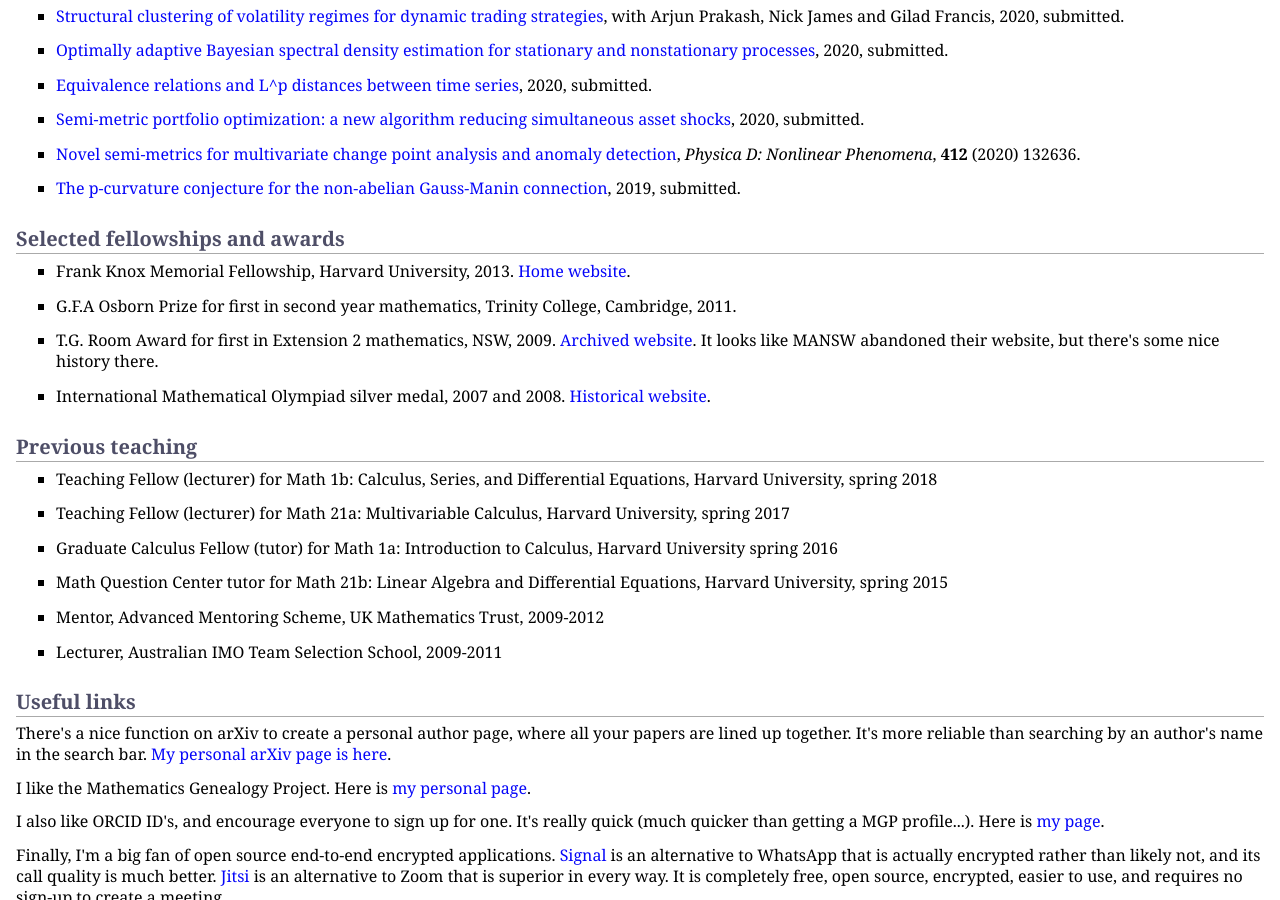
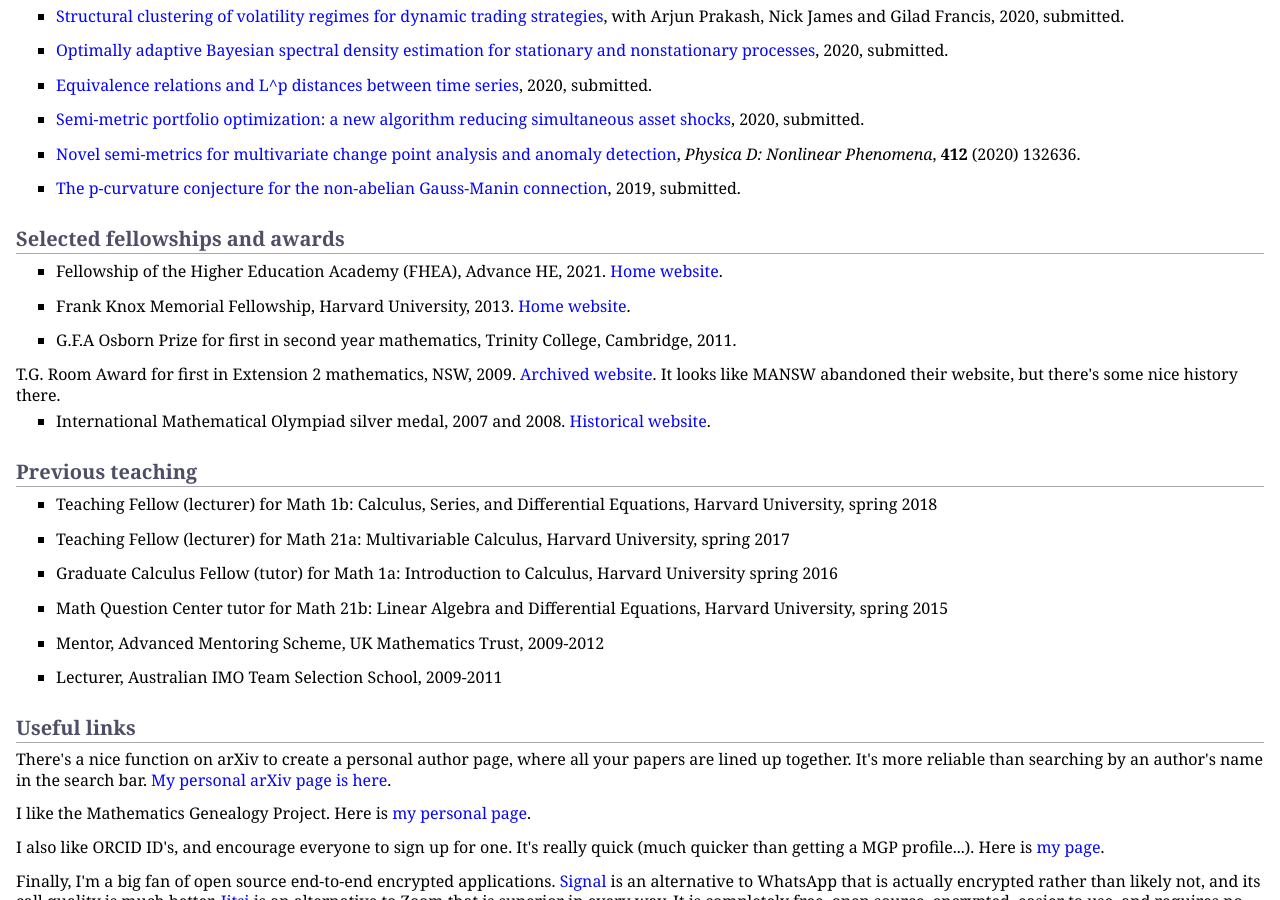
Before and after one commit to MaxMenzies/maxmenzies.com, a Jekyll site: the page index.html, which Jekyll copies as it is, in a window 1280 px wide and 900 px high, scrolled down 919 px. Built offline with Jekyll 4.4.1, drawn with Linux system fonts in a browser that asks for light colours.

Commit message:
Update index.html

```diff
--- a/index.html
+++ b/index.html
@@ -107,6 +107,10 @@
 </ul>
 <h2>Selected fellowships and awards</h2>
 <ul>
+<li><p>Fellowship of the Higher Education Academy (FHEA), Advance HE, 2021. <a href="https://www.advance-he.ac.uk/fellowship">Home website</a>. </p>
+</li>
+</ul>
+<ul>
 <li><p>Frank Knox Memorial Fellowship, Harvard University, 2013. <a href="https://frankknox.harvard.edu">Home website</a>. </p>
 </li>
 </ul>
@@ -114,10 +118,10 @@
 <li><p>G.F.A Osborn Prize for first in second year mathematics, Trinity College, Cambridge, 2011.</p>
 </li>
 </ul>
-<ul>
-<li><p>T.G. Room Award for first in Extension 2 mathematics, NSW, 2009. <a href="http://web.archive.org/web/20110323043756/https://www.mansw.nsw.edu.au/studentservices/tgroom-award.htm">Archived website</a>. It looks like MANSW abandoned their website, but there's some nice history there.</p>
-</li>
-</ul>
+<!ul>
+<!li><p>T.G. Room Award for first in Extension 2 mathematics, NSW, 2009. <a href="http://web.archive.org/web/20110323043756/https://www.mansw.nsw.edu.au/studentservices/tgroom-award.htm">Archived website</a>. It looks like MANSW abandoned their website, but there's some nice history there.</p>
+<!/li>
+<!/ul>
 <ul>
 <li><p>International Mathematical Olympiad silver medal, 2007 and 2008. <a href="https://www.imo-official.org/participant_r.aspx?id=15396">Historical website</a>. </p>
 </li>
```
